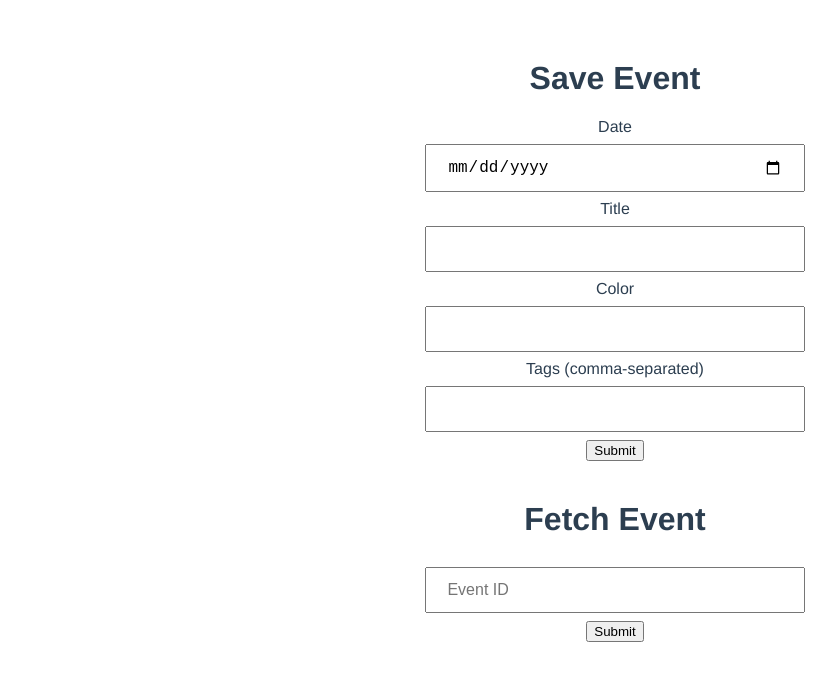
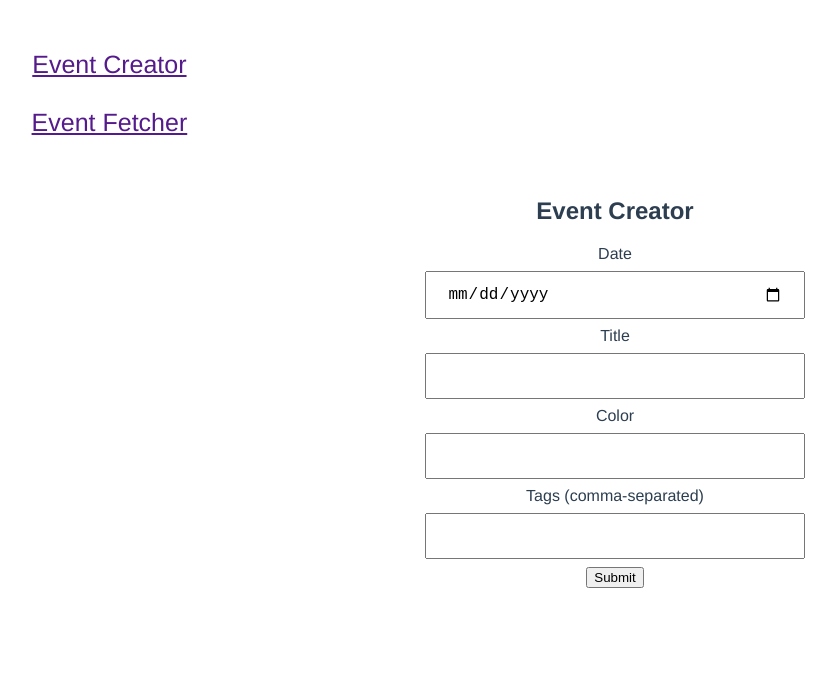
Before and after one commit to SteveGazzoJr/habitrack-ui, a Vue app: page /eventcreator in a window 1280 px wide. Shown: the top 680 px of the page, without its empty margins (25-861 px from the left). Built offline with nearby package versions, Linux system fonts and the light colour scheme.

Commit message:
Implement routing sidebar, refactor fetcher and creator components

```diff
--- a/src/App.vue
+++ b/src/App.vue
@@ -1,20 +1,26 @@
 <template>
-  <h1>Save Event</h1>
-  <EventCreator />
-  <br />
-  <h1>Fetch Event</h1>
-  <EventFetcher />
+<div class="routerLink">
+<a href @click="goToEventCreator()">Event Creator</a>
+<br><br>
+<a href @click="goToEventFetcher()">Event Fetcher</a>
+</div>
+<router-view />
 </template>
 
 <script>
-import EventCreator from './components/EventCreator.vue'
-import EventFetcher from './components/EventFetcher.vue'
 
 export default {
   name: 'App',
   components: {
-    EventCreator,
-    EventFetcher
+
+  },
+   methods:{
+   goToEventCreator(){
+        this.$router.push('/eventcreator');
+    },
+  goToEventFetcher(){
+        this.$router.push('/eventfetcher');
+    }
   }
 }
 </script>
@@ -26,7 +32,7 @@ export default {
   -moz-osx-font-smoothing: grayscale;
   text-align: center;
   color: #2c3e50;
-  margin-top: 60px;
+  margin-top: 10px;
 }
 
 .text {
@@ -36,4 +42,13 @@ export default {
   box-sizing: border-box;
   font-size: 1rem
 }
+
+.routerLink {
+  position: -webkit-sticky;
+  position: sticky;
+  top: 0;
+  margin-left: -80%;
+  padding: 40px;
+  font-size: 25px;
+}
 </style>
--- a/src/components/EventCreator.vue
+++ b/src/components/EventCreator.vue
@@ -33,6 +33,7 @@ export default {
 </script>
 
 <template>
+<h2>Event Creator</h2>
       <form>
       <label for="date">Date</label>
       <br />
--- a/src/components/EventFetcher.vue
+++ b/src/components/EventFetcher.vue
@@ -1,4 +1,5 @@
 <template>
+<h2>Event Fetcher</h2>
 <div>
   <input class="text" id="eventId" name="eventId" v-model="eventId" placeholder = "Event ID"/>
 <br />
--- a/src/main.js
+++ b/src/main.js
@@ -1,4 +1,22 @@
 import { createApp } from 'vue'
+import { createRouter, createWebHistory } from 'vue-router'
 import App from './App.vue'
+import EventCreator from './components/EventCreator.vue'
+import EventFetcher from './components/EventFetcher.vue'
 
-createApp(App).mount('#app')
+const router = createRouter({
+    history: createWebHistory(),
+    routes:[
+        {
+        path : '/eventcreator',
+        component:EventCreator
+    },{
+        path : '/eventfetcher',
+        component:EventFetcher
+    }
+
+]
+})
+
+const app= createApp(App);
+app.use(router).mount('#app')
```
